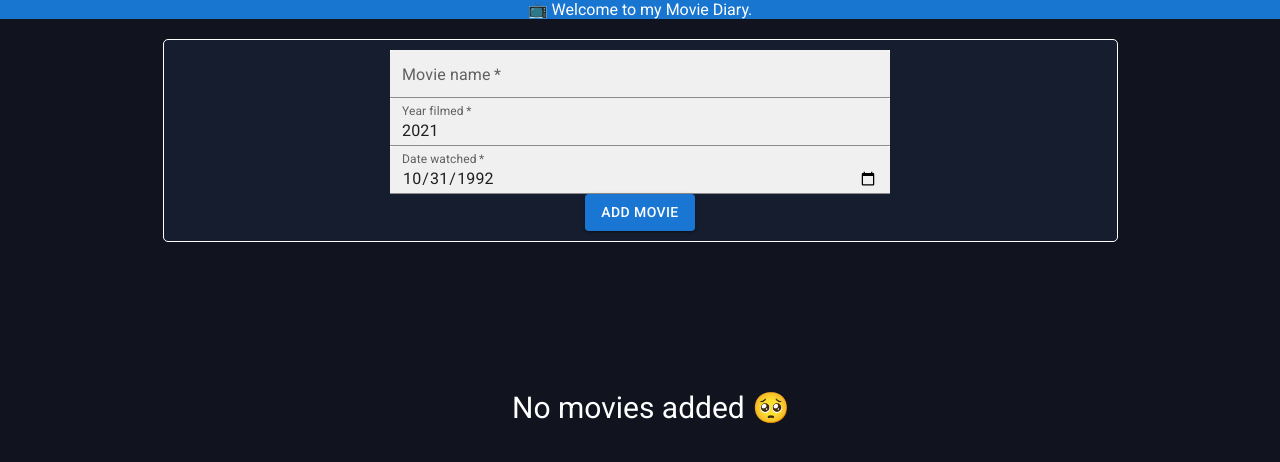
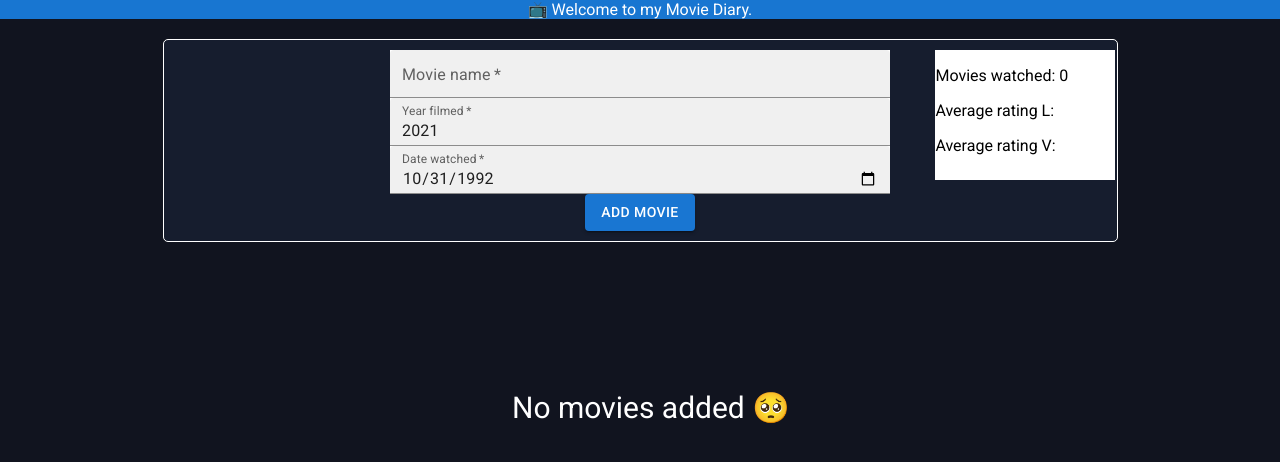
Before and after one commit to lksmrck/personal-movie-diary-react, a React (Create React App) app: page / in a window 1280 px wide. Shown: the top 462 px of the page. Built offline with nearby package versions, Linux system fonts and the light colour scheme.

Commit message:
Work on load and display stars rating

```diff
--- a/src/MoviesContext.js
+++ b/src/MoviesContext.js
@@ -42,7 +42,7 @@ export function MoviesContextProvider({ children }) {
       dateWatched: addedMovie.dateWatched,
       stars_1: 0,
       stars_2: 0,
-      totalRating: 0,
+      totalRating: null,
       detail: "",
     };
 
--- a/src/components/Form.js
+++ b/src/components/Form.js
@@ -4,6 +4,7 @@ import { ContainerForm } from "./styled/containers/ContainerForm";
 import { StyledForm } from "./styled/StyledForm";
 import MoviesContext from "../MoviesContext";
 import { Button } from "@mui/material";
+import Statistics from "./Statistics";
 
 export default function Form(props) {
   //Udělat přes state object?
@@ -79,6 +80,7 @@ export default function Form(props) {
             </Button>
           </form>
         </div>
+        <Statistics />
       </StyledForm>
     </ContainerForm>
   );
--- a/src/components/MovieCard.js
+++ b/src/components/MovieCard.js
@@ -1,4 +1,4 @@
-import { React, useContext } from "react";
+import { React, useContext, useEffect } from "react";
 import { StyledMovieCard } from "./styled/StyledMovieCard";
 import { Rating } from "@mui/material";
 import { useState } from "react";
@@ -9,7 +9,23 @@ export default function MovieCard(props) {
   const [valueL, setValueL] = useState(null);
   const [valueV, setValueV] = useState(null);
 
-  const { deleteMovie } = useContext(MoviesContext);
+  const { deleteMovie, movies } = useContext(MoviesContext);
+
+  //Načítání a zobrazování ratingu z localStorage při vyrenderování komponentu.
+  useEffect(() => {
+    const localData = localStorage.getItem("movies");
+    if (localData) {
+      const localDataParsed = JSON.parse(localData);
+      const localRatingL = localDataParsed.find(
+        (movie) => movie.id == props.id
+      ).stars_1;
+      const localRatingV = localDataParsed.find(
+        (movie) => movie.id == props.id
+      ).stars_2;
+      setValueL(localRatingL);
+      setValueV(localRatingV);
+    }
+  }, []);
 
   //Zobrazení uděleného ratingu
   const onChangeRatingL = (event, newValue) => {
--- a/src/components/Movies.js
+++ b/src/components/Movies.js
@@ -50,7 +50,7 @@ export default function Movies(props) {
         return {
           ...movie,
           stars_1: newValue,
-          totalRating: movie.totalRating + newValue,
+          totalRating: movie.stars_2 + newValue,
         };
       }
       return movie;
@@ -64,7 +64,7 @@ export default function Movies(props) {
         return {
           ...movie,
           stars_2: newValue,
-          totalRating: movie.totalRating + newValue,
+          totalRating: movie.stars_1 + newValue,
         };
       }
       return movie;
--- /dev/null
+++ b/src/components/Statistics.js
@@ -0,0 +1,19 @@
+import React, { useContext, useEffect, useState } from "react";
+import MoviesContext from "../MoviesContext";
+export default function Statistics() {
+  const { movies } = useContext(MoviesContext);
+
+  const [averageRatingL, setAverageRatingL] = useState(0);
+  const [averageRatingV, setAverageRatingV] = useState(0);
+
+  //Dodělat
+  useEffect(() => {}, [movies]);
+
+  return (
+    <div className="statistics">
+      <p>Movies watched: {movies.length}</p>
+      <p>Average rating L: </p>
+      <p>Average rating V:</p>
+    </div>
+  );
+}
--- a/src/components/styled/StyledForm.js
+++ b/src/components/styled/StyledForm.js
@@ -6,8 +6,19 @@ export const StyledForm = styled.div`
   border: 1px solid white;
   border-radius: 5px;
   margin: 20px;
+  position: relative;
 
   form {
     margin: 10px;
   }
+
+  .statistics {
+    width: 180px;
+    height: 130px;
+    background-color: white;
+    position: absolute;
+    margin-left: 81%;
+    margin-top: -20%;
+    color: black;
+  }
 `;
```
Also changed, not shown: 1 other file (tests, documents, lock files or other folders).
